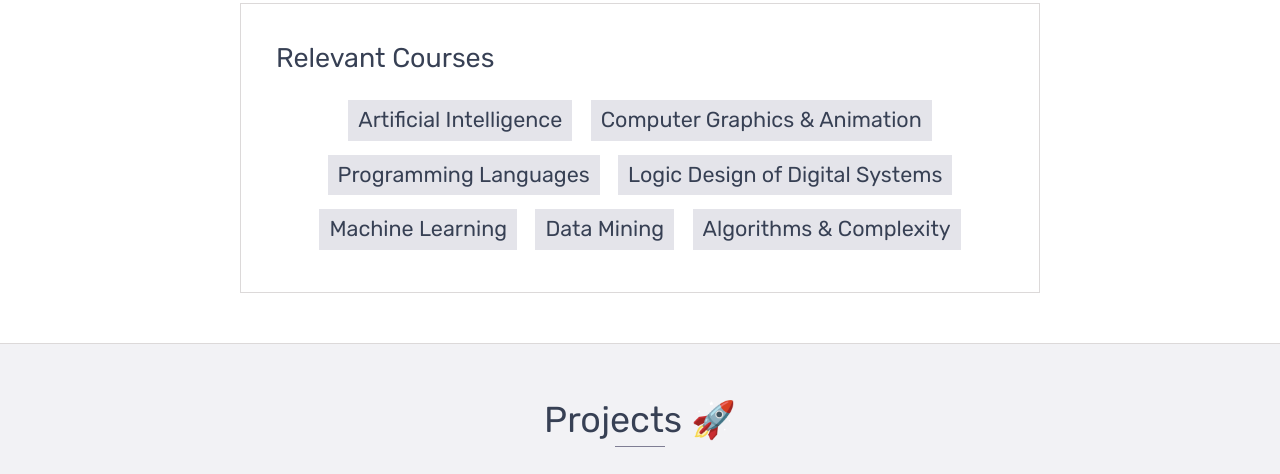
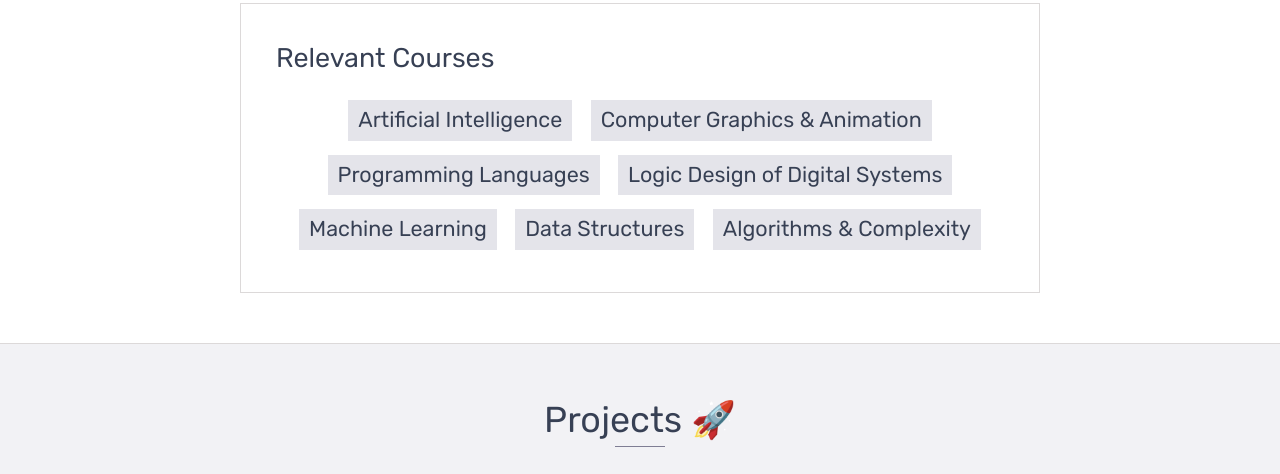
Before and after one commit to estherwli/estherwli.github.io, a website: page index.html in a window 1280 px wide. Shown: the part 2486-2960 px from the top of the page. Drawn offline with nearby package versions, Linux system fonts and the light colour scheme.

Commit message:
Update index.html

```diff
--- a/index.html
+++ b/index.html
@@ -156,7 +156,7 @@
                 <li>Programming Languages</li>
                 <li>Logic Design of Digital Systems</li>
                 <li>Machine Learning</li>
-                <li>Data Mining</li>
+                <li>Data Structures</li>
                 <li>Algorithms & Complexity</li>
             </ul>
         </div>
```
